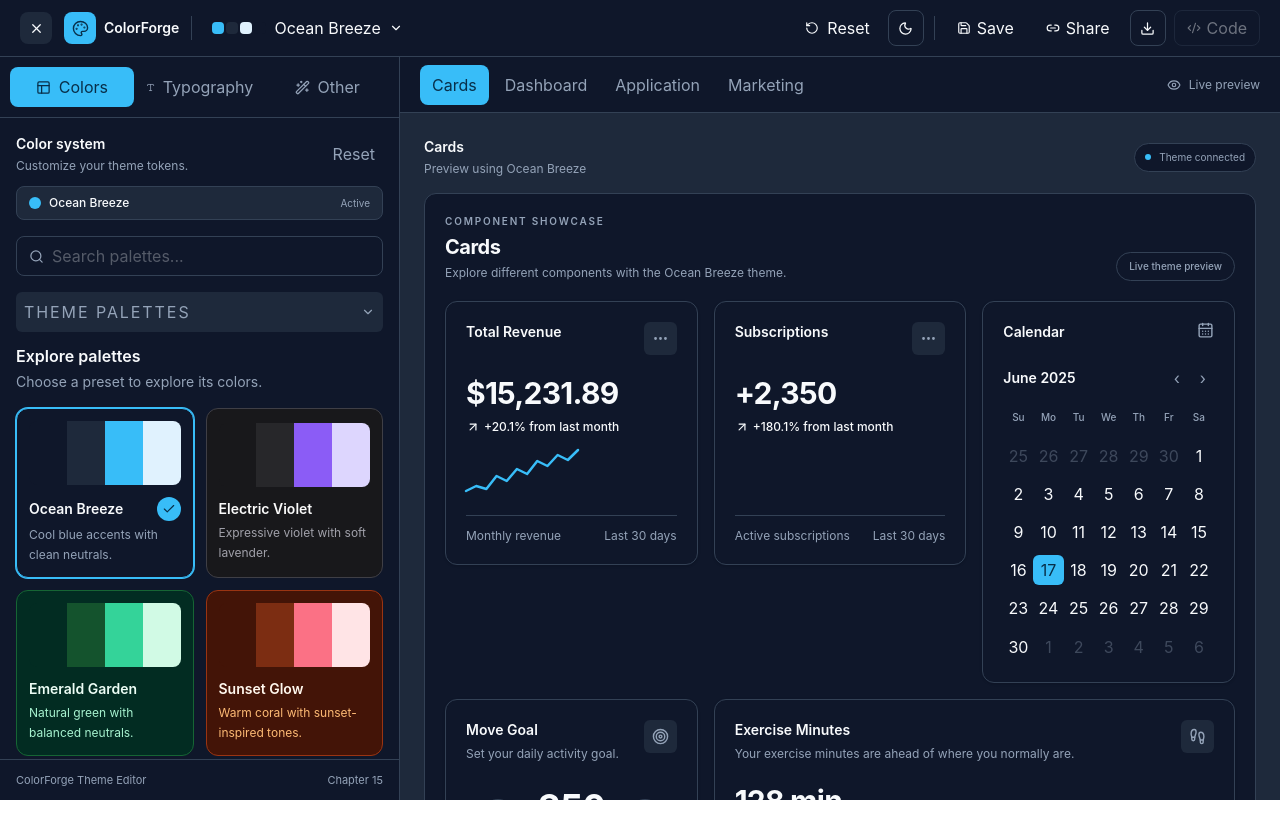
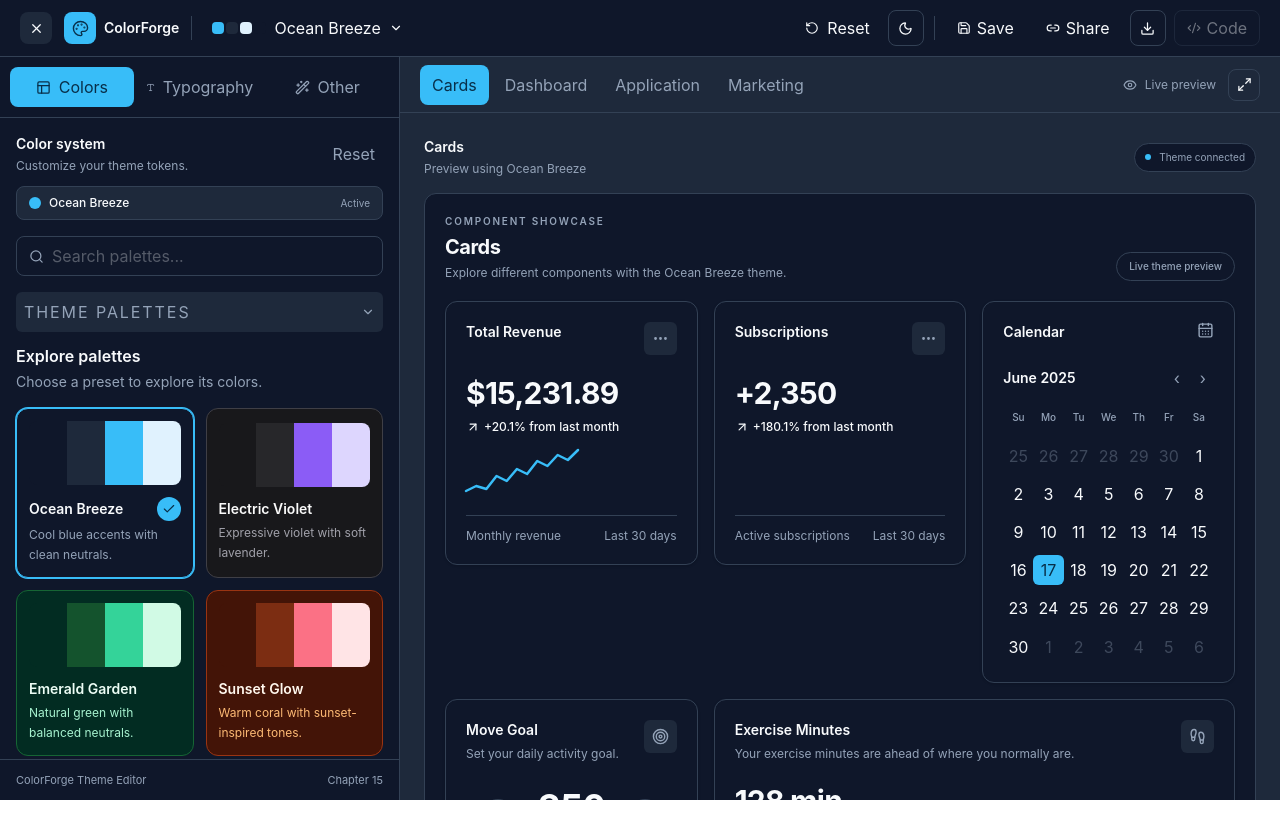
Before and after one commit to KrehantGajjar10/ColorForge, a React (Vite) app in the folder colorforge/: page /editor in a window 1280 px wide. Shown: the top 838 px of the page. Built offline with nearby package versions, Linux system fonts and the light colour scheme.

Commit message:
feat: add fullscreen preview mode

```diff
--- a/colorforge/src/features/editor/components/PreviewWorkspace.tsx
+++ b/colorforge/src/features/editor/components/PreviewWorkspace.tsx
@@ -1,4 +1,6 @@
-import { Eye } from "lucide-react";
+import { useEffect, useRef, useState } from "react";
+import { Eye, Maximize2, Minimize2 } from "lucide-react";
+import { toast } from "sonner";
 
 import CardsPreview from "./CardsPreview";
 import type { Palette } from "../../../types";
@@ -18,10 +20,50 @@ export default function PreviewWorkspace({
   previewMode,
   onPreviewModeChange,
 }: PreviewWorkspaceProps) {
+  const previewRef = useRef<HTMLElement | null>(null);
+  const [isFullscreen, setIsFullscreen] = useState(false);
+
   const activePreview = previewModes.find((mode) => mode.id === previewMode);
 
+  useEffect(() => {
+    const handleFullscreenChange = () => {
+      setIsFullscreen(document.fullscreenElement === previewRef.current);
+    };
+
+    document.addEventListener("fullscreenchange", handleFullscreenChange);
+
+    return () => {
+      document.removeEventListener("fullscreenchange", handleFullscreenChange);
+    };
+  }, []);
+
+  const toggleFullscreen = async () => {
+    const previewElement = previewRef.current;
+
+    if (!previewElement) return;
+
+    try {
+      if (document.fullscreenElement === previewElement) {
+        await document.exitFullscreen();
+        return;
+      }
+
+      if (document.fullscreenElement) {
+        await document.exitFullscreen();
+      }
+
+      await previewElement.requestFullscreen();
+    } catch {
+      toast.error("Unable to enter fullscreen mode.");
+    }
+  };
+
   return (
-    <section className="flex h-full min-h-0 min-w-0 flex-1 flex-col overflow-hidden">
+    <section
+      ref={previewRef}
+      className="flex h-full min-h-0 min-w-0 flex-1 flex-col overflow-hidden [&:fullscreen]:h-dvh [&:fullscreen]:w-screen [&:fullscreen]:overflow-hidden"
+      style={{ backgroundColor: "var(--cf-secondary)" }}
+    >
       <div
         className="flex min-h-14 items-center justify-between gap-3 overflow-x-auto border-b px-3 sm:px-5"
         style={{ borderColor: "var(--cf-border)" }}
@@ -53,12 +95,29 @@ export default function PreviewWorkspace({
           })}
         </nav>
 
-        <div
-          className="hidden shrink-0 items-center gap-2 text-xs md:flex"
-          style={{ color: "var(--cf-muted-foreground)" }}
-        >
-          <Eye size={14} aria-hidden="true" />
-          Live preview
+        <div className="flex shrink-0 items-center gap-3">
+          <div
+            className="hidden items-center gap-2 text-xs md:flex"
+            style={{ color: "var(--cf-muted-foreground)" }}
+          >
+            <Eye size={14} aria-hidden="true" />
+            Live preview
+          </div>
+
+          <button
+            type="button"
+            onClick={toggleFullscreen}
+            aria-label={isFullscreen ? "Exit fullscreen" : "Enter fullscreen"}
+            aria-pressed={isFullscreen}
+            title={isFullscreen ? "Exit fullscreen" : "Fullscreen"}
+            className="flex h-8 w-8 shrink-0 items-center justify-center rounded-lg border transition-colors hover:bg-(--cf-background)"
+            style={{
+              borderColor: "var(--cf-border)",
+              color: "var(--cf-foreground)",
+            }}
+          >
+            {isFullscreen ? <Minimize2 size={15} /> : <Maximize2 size={15} />}
+          </button>
         </div>
       </div>
 
```
